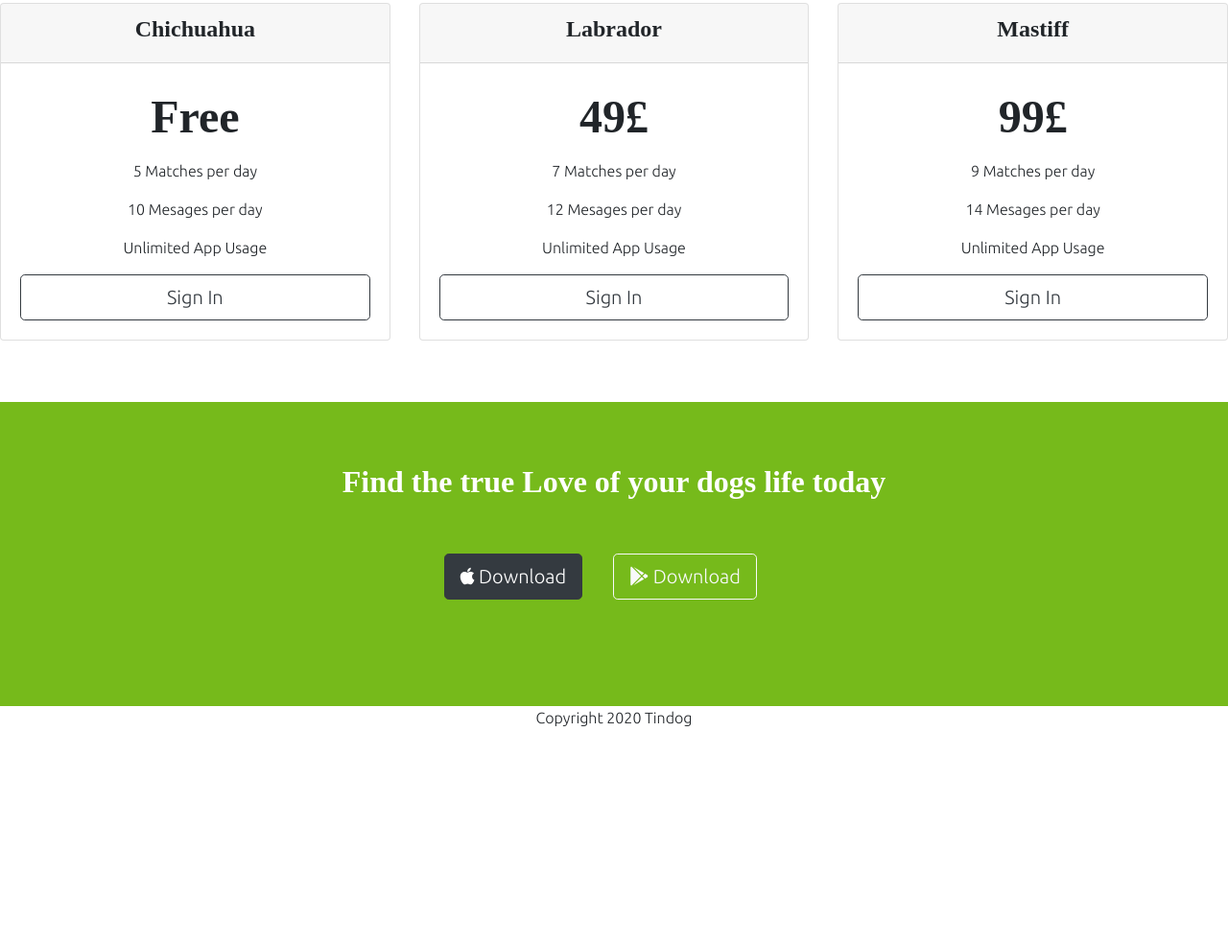
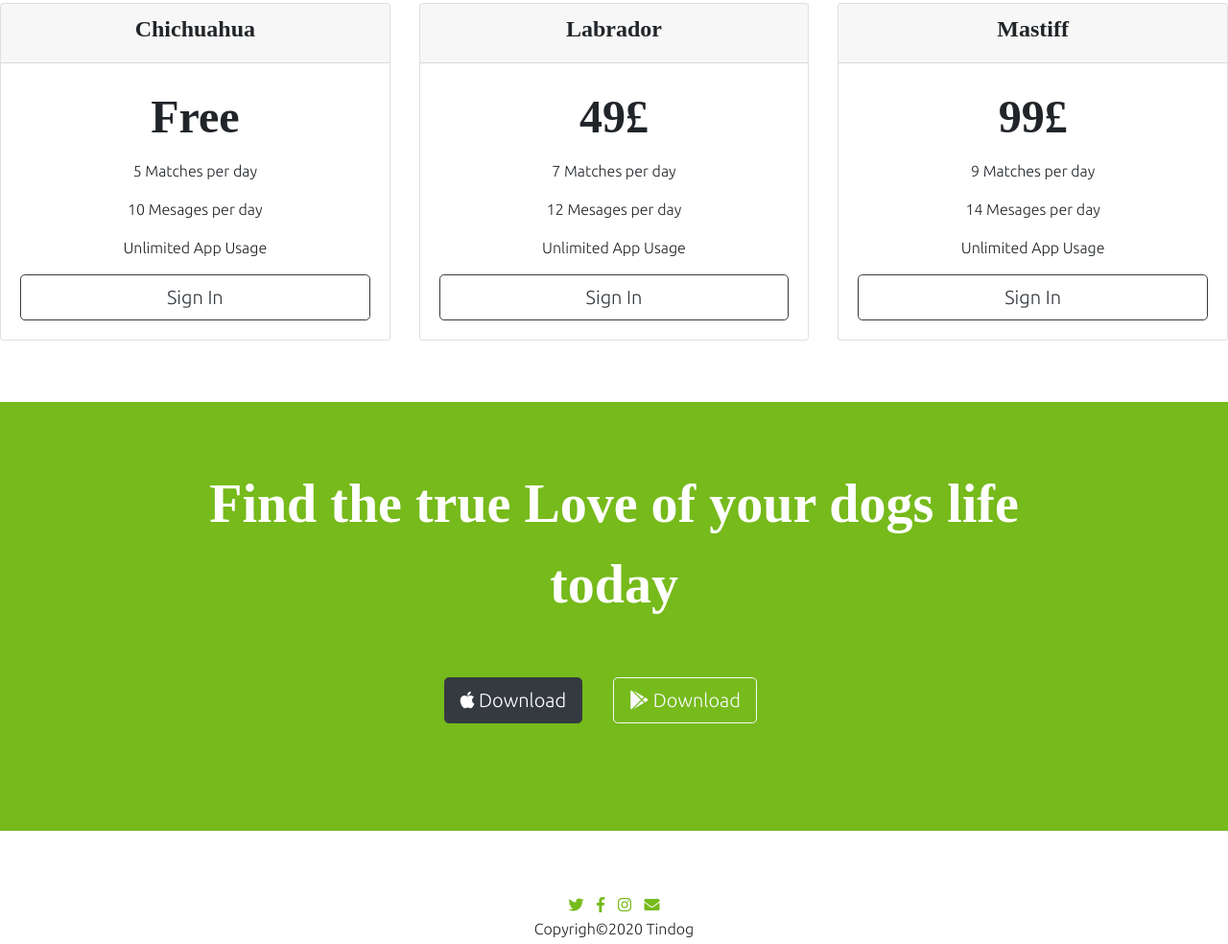
Before and after one commit to damian80/Simple-Startup-Website, a plain HTML site: page index.html in a window 1280 px wide. Shown: the part 1816-2800 px from the top of the page at 96% size. Before the commit the page ends 2592 px from the top, so only its background shows below. Drawn offline with nearby package versions, Linux system fonts and the light colour scheme.

Commit message:
Add files via upload

```diff
--- a/index.html
+++ b/index.html
@@ -57,13 +57,13 @@
           <div class="collapse navbar-collapse" id="navbarSupportedContent">
             <ul class="navbar-nav ml-auto">
               <li class="nav-item">
-                <a class="nav-link" href="">Contact</a>
+                <a class="nav-link" href="#footer">Contact</a>
               </li>
               <li class="nav-item">
-                <a class="nav-link" href="">Pricing</a>
+                <a class="nav-link" href="#pricing">Pricing</a>
               </li>
               <li class="nav-item">
-                <a class="nav-link" href="">Download</a>
+                <a class="nav-link" href="#cta">Download</a>
               </li>
             </ul>
           </div>
@@ -242,7 +242,12 @@
       </button>
     </section>
     <footer id="footer">
-      <p>Copyright 2020 Tindog</p>
+      <i class="icon fab fa-twitter"></i>
+      <i class="icon fab fa-facebook-f"></i>
+      <i class="icon fab fa-instagram"></i>
+      <i class="icon fas fa-envelope"></i>
+
+      <p>Copyrigh&copy;2020 Tindog</p>
     </footer>
   </body>
 </html>
--- a/style.css
+++ b/style.css
@@ -10,8 +10,6 @@ body {
 #title {
   background-color: #76ba1b;
   color: #fff;
-
-
 }
 
 h1 {
@@ -31,7 +29,6 @@ h3 {
   font-family: "Montserrat-Bold";
   font-size: 1.5rem;
   font-weight: bold;
-
 }
 
 /* navigation bar */
@@ -66,7 +63,6 @@ h3 {
   transform: rotate(20deg);
   position: absolute;
   right: 30%;
-
 }
 
 /* features */
@@ -75,8 +71,6 @@ h3 {
   padding: 7% 15%;
   background-color: #fff;
   position: relative;
-
-
 }
 
 .feature-box {
@@ -133,15 +127,13 @@ h3 {
   text-align: center;
 }
 
-
-
 #pricing {
   text-align: center;
   padding-top: 5%;
   padding-bottom: 5%;
 }
 
-@media(max-width: 992px) {
+@media (max-width: 992px) {
   #title {
     text-align: center;
   }
@@ -158,15 +150,18 @@ h3 {
   color: #fff;
   text-align: center;
   padding: 5% 13%;
-
 }
 
 #big {
-  font-size: 2rem;
-  font-weight: bold;
+  font-size: 3.5rem;
+  line-height: 1.5;
+  font-family: "Montserrat-Black";
 }
-
-/* footer */
-footer {
+/* Footer */
+#footer {
+  padding: 5% 13%;
   text-align: center;
 }
+.icon {
+  margin: 5px;
+}
```
